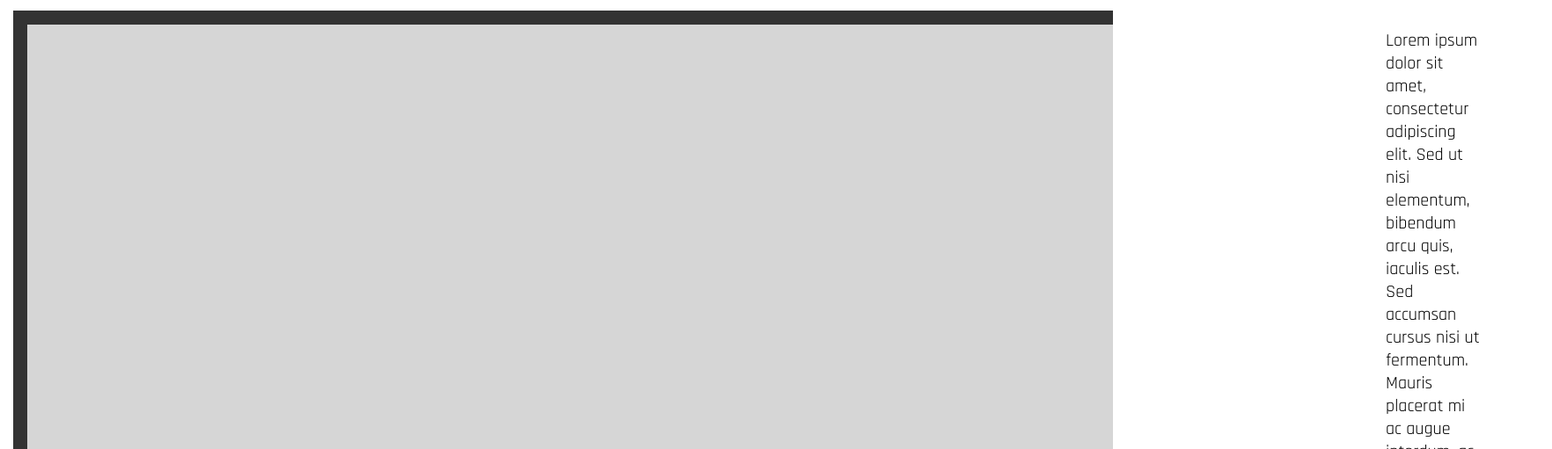
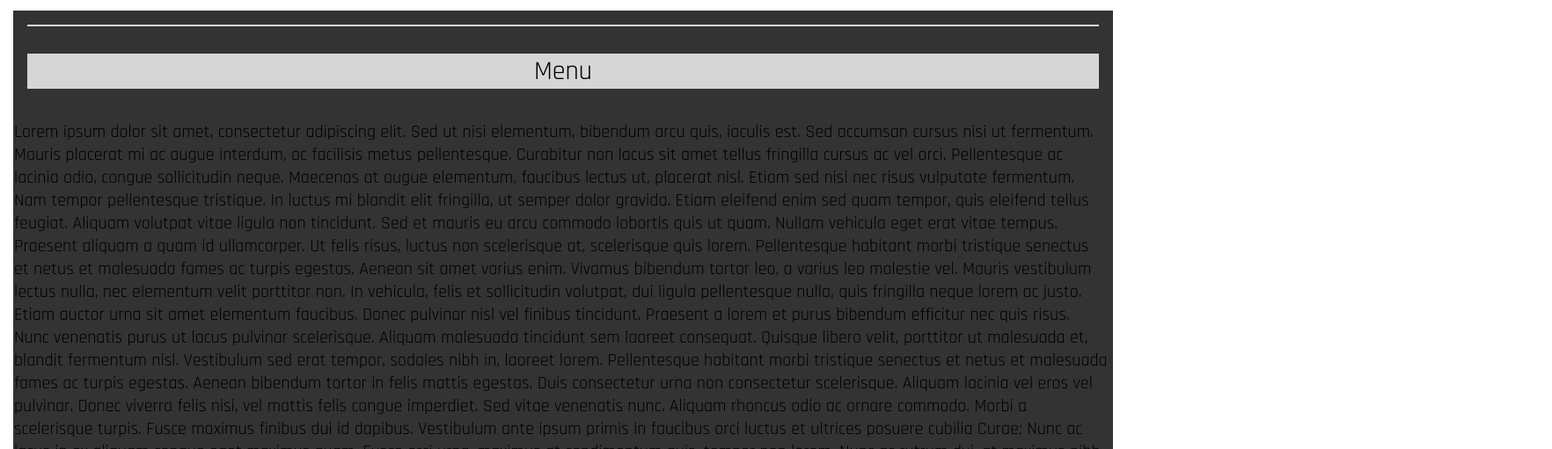
Before and after one commit to Matrix9761/ICUPhones, a plain HTML site: page ICU Phones - Help.html in a window 1280 px wide. Shown: the part 161-672 px from the top of the page at 88% size, 1764 px wide, since content can reach past the window. Drawn offline with Linux system fonts and the light colour scheme.

Commit message:
Stetting up stuff

```diff
--- a/ICU Phones - Help.html
+++ b/ICU Phones - Help.html
@@ -28,8 +28,8 @@
   display: grid;
   grid-template-areas:
     'header header header header header header'
-    'menu main main main main extra'
-    'menu footer footer footer footer footer';
+    'menu menu menu menu menu menu'
+    'menu menu menu menu menu menu';
   grid-gap: 1px;
   background-color: #333;
   padding: 1px;
@@ -246,19 +246,21 @@ div.desc {
         <div class="grid-container">
         <div class="item1"></div>
         <div class="item2">Menu</div>
-        <div class="item3"><div class="gallery">
 
-        </div></div>
 
-        <p>Lorem ipsum dolor sit amet, consectetur adipiscing elit. Sed ut nisi elementum, bibendum arcu quis, iaculis est. Sed accumsan cursus nisi ut fermentum. Mauris placerat mi ac augue interdum, ac facilisis metus pellentesque. Curabitur non lacus sit amet tellus fringilla cursus ac vel orci. Pellentesque ac lacinia odio, congue sollicitudin neque. Maecenas at augue elementum, faucibus lectus ut, placerat nisl. Etiam sed nisi nec risus vulputate fermentum. Nam tempor pellentesque tristique. In luctus mi blandit elit fringilla, ut semper dolor gravida. Etiam eleifend enim sed quam tempor, quis eleifend tellus feugiat. Aliquam volutpat vitae ligula non tincidunt. Sed et mauris eu arcu commodo lobortis quis ut quam.
+                <p>Lorem ipsum dolor sit amet, consectetur adipiscing elit. Sed ut nisi elementum, bibendum arcu quis, iaculis est. Sed accumsan cursus nisi ut fermentum. Mauris placerat mi ac augue interdum, ac facilisis metus pellentesque. Curabitur non lacus sit amet tellus fringilla cursus ac vel orci. Pellentesque ac lacinia odio, congue sollicitudin neque. Maecenas at augue elementum, faucibus lectus ut, placerat nisl. Etiam sed nisi nec risus vulputate fermentum. Nam tempor pellentesque tristique. In luctus mi blandit elit fringilla, ut semper dolor gravida. Etiam eleifend enim sed quam tempor, quis eleifend tellus feugiat. Aliquam volutpat vitae ligula non tincidunt. Sed et mauris eu arcu commodo lobortis quis ut quam.
 
-                Nullam vehicula eget erat vitae tempus. Praesent aliquam a quam id ullamcorper. Ut felis risus, luctus non scelerisque at, scelerisque quis lorem. Pellentesque habitant morbi tristique senectus et netus et malesuada fames ac turpis egestas. Aenean sit amet varius enim. Vivamus bibendum tortor leo, a varius leo molestie vel. Mauris vestibulum lectus nulla, nec elementum velit porttitor non. In vehicula, felis et sollicitudin volutpat, dui ligula pellentesque nulla, quis fringilla neque lorem ac justo. Etiam auctor urna sit amet elementum faucibus. Donec pulvinar nisl vel finibus tincidunt. Praesent a lorem et purus bibendum efficitur nec quis risus. Nunc venenatis purus ut lacus pulvinar scelerisque. Aliquam malesuada tincidunt sem laoreet consequat. Quisque libero velit, porttitor ut malesuada et, blandit fermentum nisl. Vestibulum sed erat tempor, sodales nibh in, laoreet lorem.
+                        Nullam vehicula eget erat vitae tempus. Praesent aliquam a quam id ullamcorper. Ut felis risus, luctus non scelerisque at, scelerisque quis lorem. Pellentesque habitant morbi tristique senectus et netus et malesuada fames ac turpis egestas. Aenean sit amet varius enim. Vivamus bibendum tortor leo, a varius leo molestie vel. Mauris vestibulum lectus nulla, nec elementum velit porttitor non. In vehicula, felis et sollicitudin volutpat, dui ligula pellentesque nulla, quis fringilla neque lorem ac justo. Etiam auctor urna sit amet elementum faucibus. Donec pulvinar nisl vel finibus tincidunt. Praesent a lorem et purus bibendum efficitur nec quis risus. Nunc venenatis purus ut lacus pulvinar scelerisque. Aliquam malesuada tincidunt sem laoreet consequat. Quisque libero velit, porttitor ut malesuada et, blandit fermentum nisl. Vestibulum sed erat tempor, sodales nibh in, laoreet lorem.
 
-                Pellentesque habitant morbi tristique senectus et netus et malesuada fames ac turpis egestas. Aenean bibendum tortor in felis mattis egestas. Duis consectetur urna non consectetur scelerisque. Aliquam lacinia vel eros vel pulvinar. Donec viverra felis nisi, vel mattis felis congue imperdiet. Sed vitae venenatis nunc. Aliquam rhoncus odio ac ornare commodo. Morbi a scelerisque turpis. Fusce maximus finibus dui id dapibus. Vestibulum ante ipsum primis in faucibus orci luctus et ultrices posuere cubilia Curae; Nunc ac lacus in ex aliquam congue eget maximus quam. Fusce orci urna, maximus at condimentum quis, tempor non lorem. Nunc ac rutrum dui, at maximus nibh. Mauris pulvinar mi eget erat aliquam sollicitudin. Fusce risus quam, ullamcorper in nisl in, luctus laoreet turpis.
+                        Pellentesque habitant morbi tristique senectus et netus et malesuada fames ac turpis egestas. Aenean bibendum tortor in felis mattis egestas. Duis consectetur urna non consectetur scelerisque. Aliquam lacinia vel eros vel pulvinar. Donec viverra felis nisi, vel mattis felis congue imperdiet. Sed vitae venenatis nunc. Aliquam rhoncus odio ac ornare commodo. Morbi a scelerisque turpis. Fusce maximus finibus dui id dapibus. Vestibulum ante ipsum primis in faucibus orci luctus et ultrices posuere cubilia Curae; Nunc ac lacus in ex aliquam congue eget maximus quam. Fusce orci urna, maximus at condimentum quis, tempor non lorem. Nunc ac rutrum dui, at maximus nibh. Mauris pulvinar mi eget erat aliquam sollicitudin. Fusce risus quam, ullamcorper in nisl in, luctus laoreet turpis.
 
-                Aliquam luctus ex non quam faucibus euismod. Proin laoreet dolor id ipsum blandit, at viverra odio scelerisque. Aliquam libero orci, ultrices in magna vitae, dapibus volutpat est. Quisque non tempor metus, ac volutpat dolor. Ut sed sollicitudin augue. Cras ac vestibulum massa, eget placerat dui. In eu sem nisi. Etiam eu dui lorem.
+                        Aliquam luctus ex non quam faucibus euismod. Proin laoreet dolor id ipsum blandit, at viverra odio scelerisque. Aliquam libero orci, ultrices in magna vitae, dapibus volutpat est. Quisque non tempor metus, ac volutpat dolor. Ut sed sollicitudin augue. Cras ac vestibulum massa, eget placerat dui. In eu sem nisi. Etiam eu dui lorem.
 
-                Maecenas a elit lorem. Lorem ipsum dolor sit amet, consectetur adipiscing elit. Cras viverra fringilla lectus in aliquam. Ut id elit a dui blandit ultrices non ac felis. In sed tincidunt leo, non pretium ligula. Integer fringilla justo a metus pellentesque sagittis. Morbi eu tempus metus, eu blandit diam. Nam eu sapien venenatis, semper ligula ut, bibendum velit. Sed massa tellus, lacinia pellentesque quam vitae, interdum condimentum nunc.</p>
+                        Maecenas a elit lorem. Lorem ipsum dolor sit amet, consectetur adipiscing elit. Cras viverra fringilla lectus in aliquam. Ut id elit a dui blandit ultrices non ac felis. In sed tincidunt leo, non pretium ligula. Integer fringilla justo a metus pellentesque sagittis. Morbi eu tempus metus, eu blandit diam. Nam eu sapien venenatis, semper ligula ut, bibendum velit. Sed massa tellus, lacinia pellentesque quam vitae, interdum condimentum nunc.</p>
+
+        </div>
+
+
 
         <div class="item4">Right</div>
         <div class="item5">Lorem ipsum dolor sit amet, consectetur adipiscing elit.</div>
```
